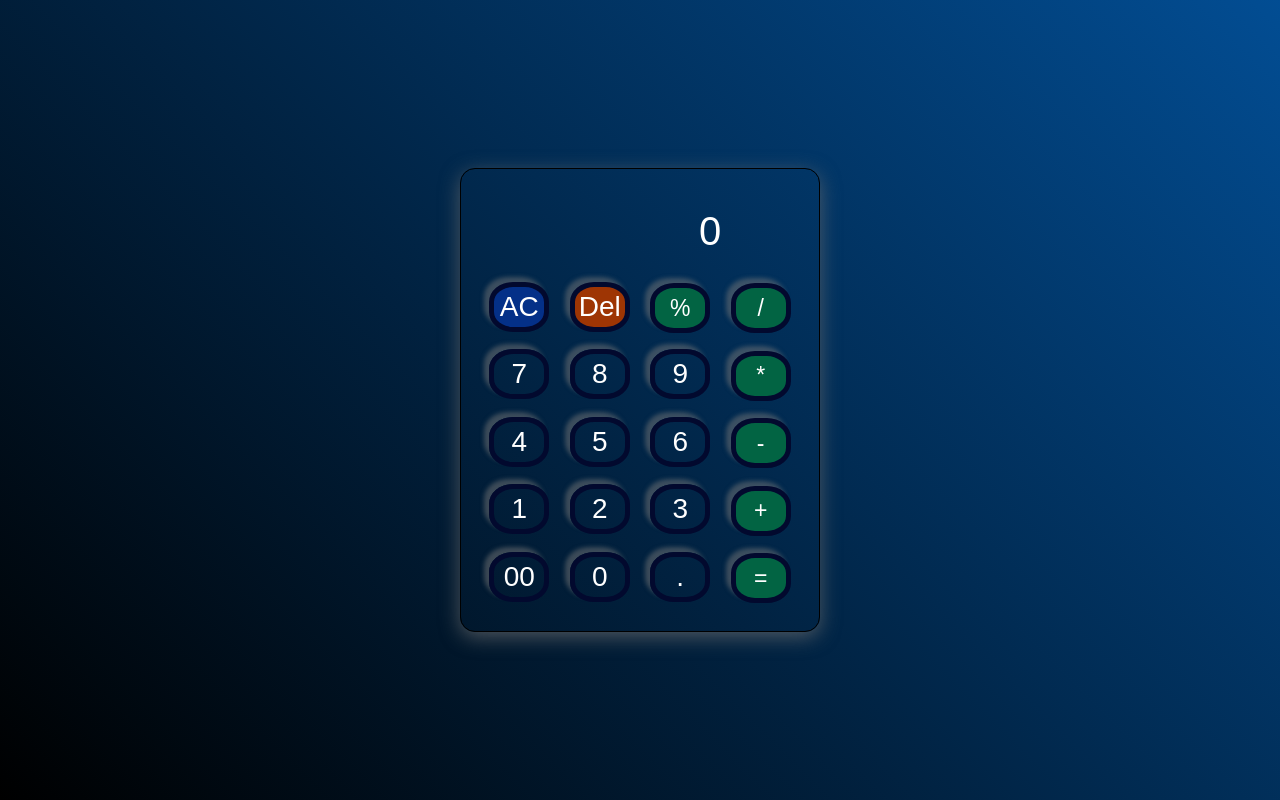
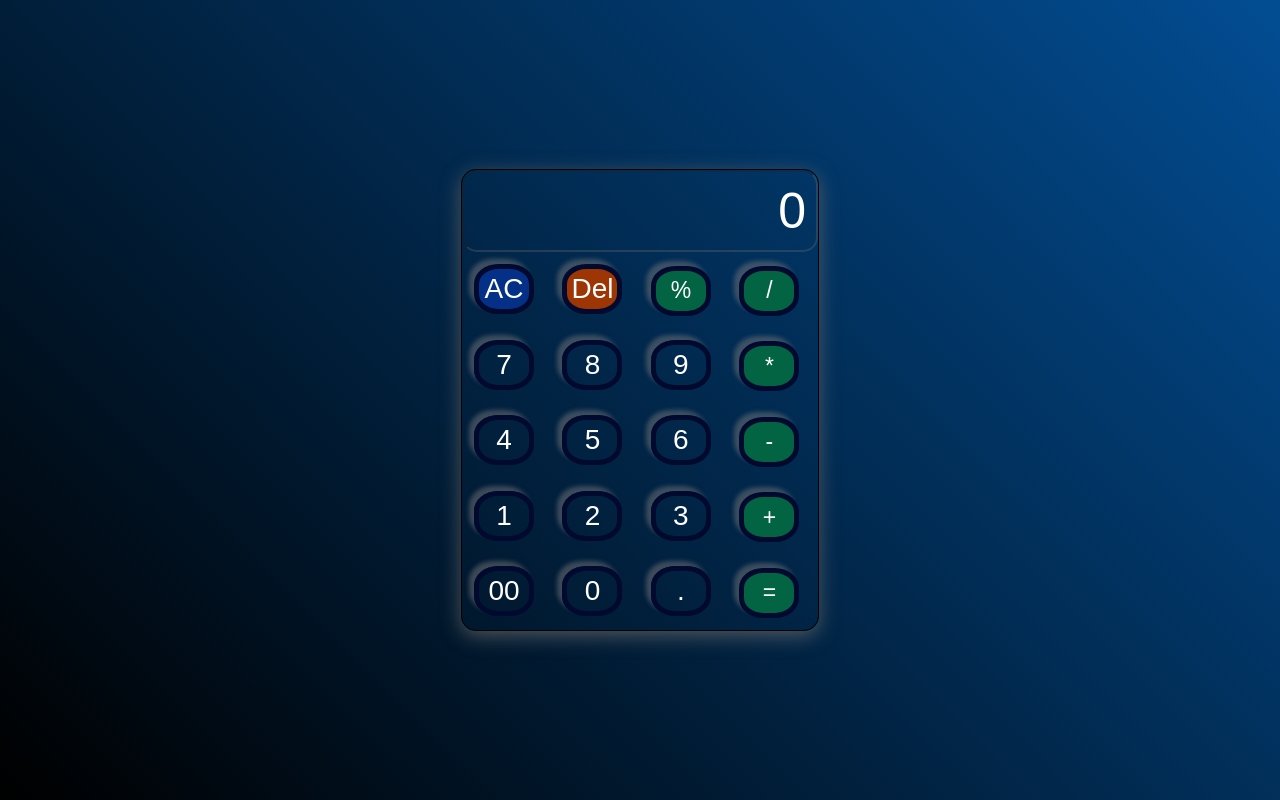
Before and after one commit to Aasif1502/calculator, a plain HTML site: page index.html in a window 1280 px wide. Drawn offline with Linux system fonts and the light colour scheme.

Commit message:
fixing input

```diff
--- a/style.css
+++ b/style.css
@@ -13,19 +13,19 @@
  }
  .app {
     border: solid black 1px;
-    padding: 20px;
+
     border-radius: 15px;
     box-shadow: 0px 5px 20px rgba(110,110,110,0.7);
     background-color: transparent;
  }
  input {
     padding: 10px;
-    margin: 10px;
-    font-size: 40px;
+    margin-bottom: 10ox;
+    font-size: 50px;
     background-color: transparent;
-     border: none;
+    border-radius: 15px;
     text-align: right;
-    width: 220px;
+    width: 332px;
     color: white;
  }
  input::placeholder {
@@ -34,7 +34,7 @@
  button {
     width: 60px;
     height: 50px;
-    margin: 8px;
+    margin: 12px;
     font-size: 28px;
     border-radius: 40%;
     background-color: transparent;
```
